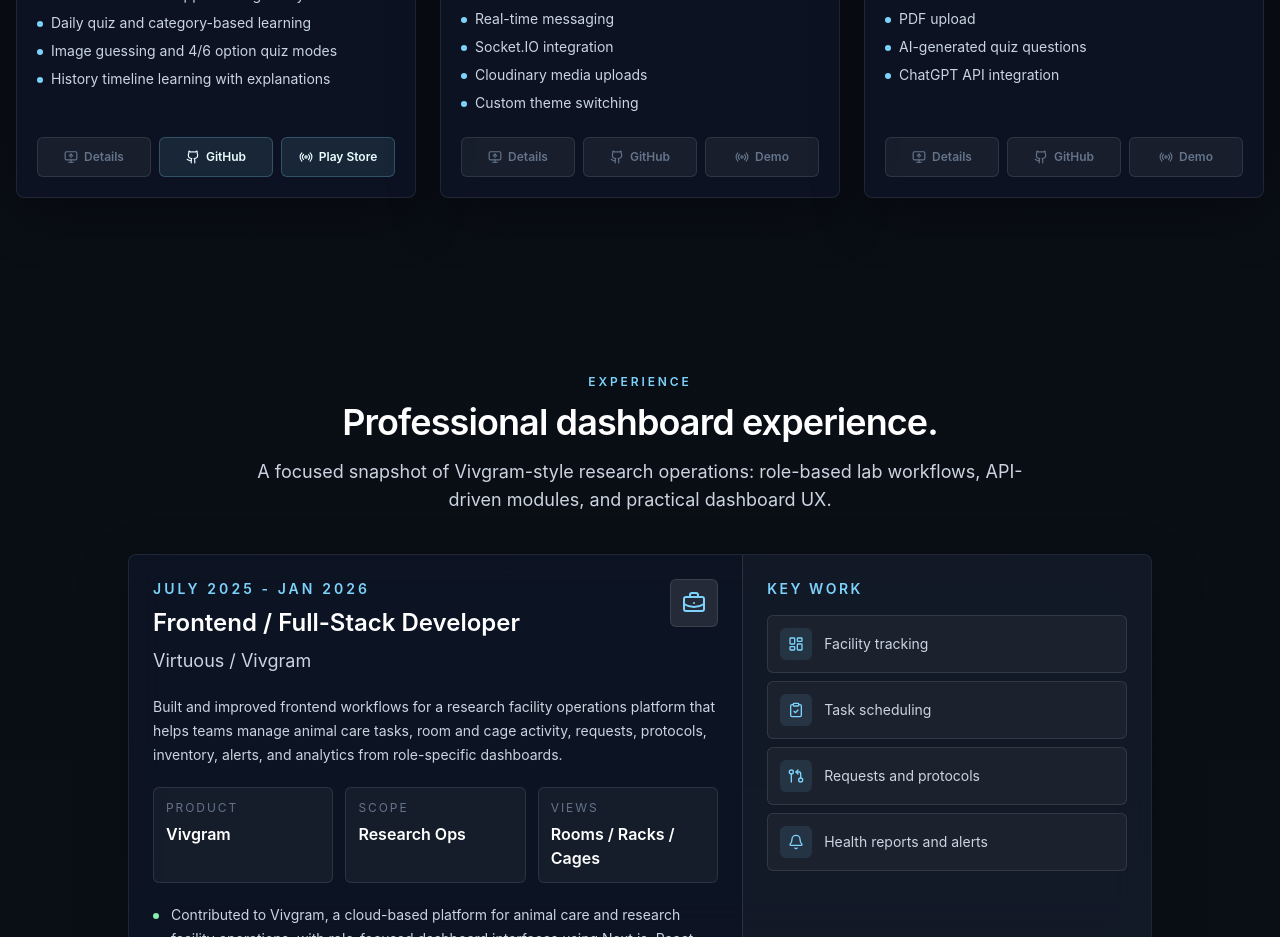
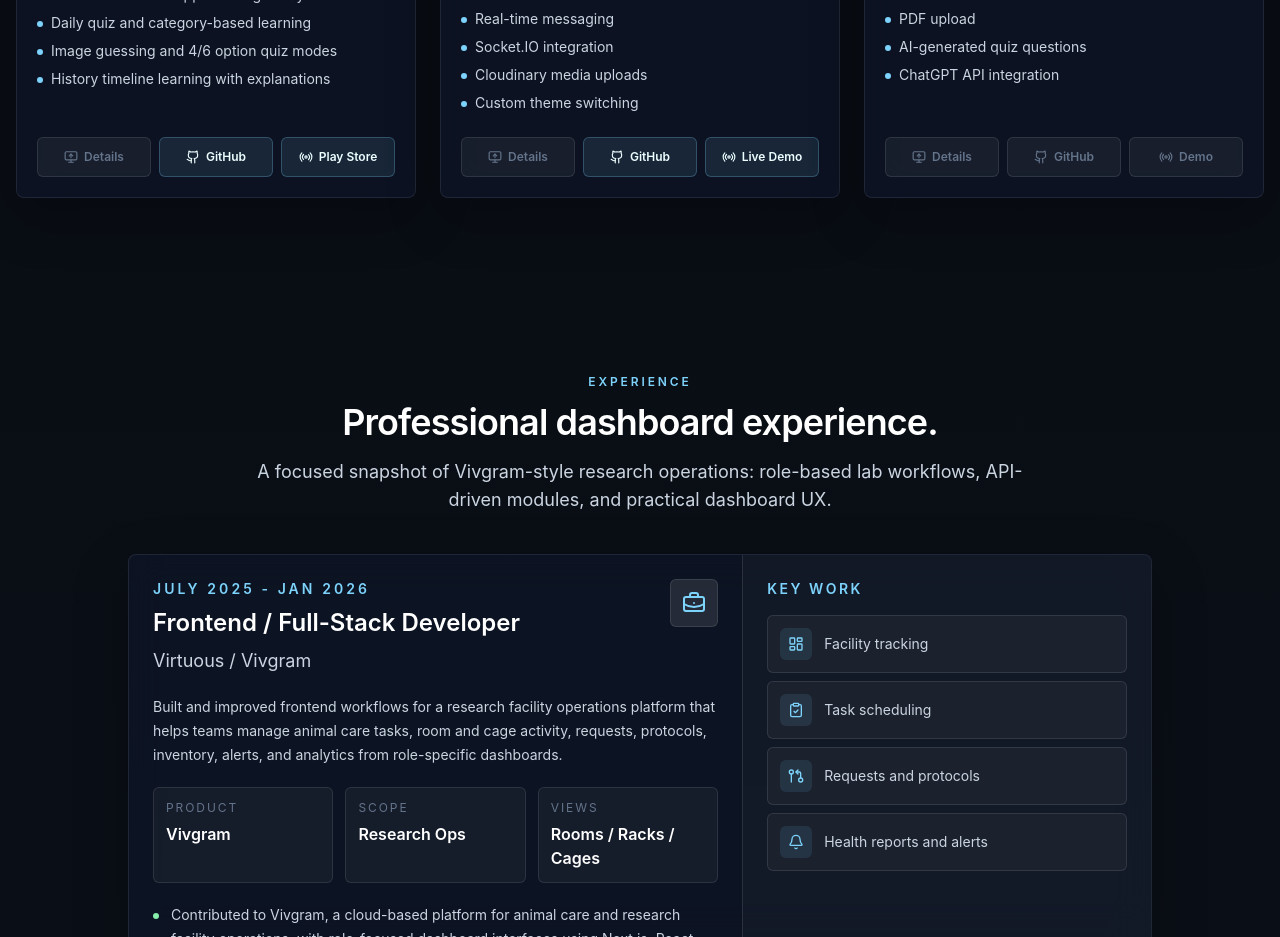
Before and after one commit to amanpalsingh22/Portfolio, a Next.js app: page / in a window 1280 px wide. Shown: the part 1680-2617 px from the top of the page. Built offline with nearby package versions, Linux system fonts and the light colour scheme.

Commit message:
Add Chatter project links

```diff
--- a/components/sections/Projects.jsx
+++ b/components/sections/Projects.jsx
@@ -45,6 +45,9 @@ const projects = [
       "Custom theme switching"
     ],
     accent: "cyan",
+    githubUrl: "https://github.com/amanpalsingh22/Chatter",
+    demoUrl: "https://chatter-72zw.onrender.com",
+    demoLabel: "Live Demo",
     gallerySummary: "Polished MacBook mockups showing the chat workspace, login flow, settings, and profile screens.",
     screenshots: [
       { src: "/projects/chatter/chats-page-showcase-v2.png", label: "Chats page" },
```
